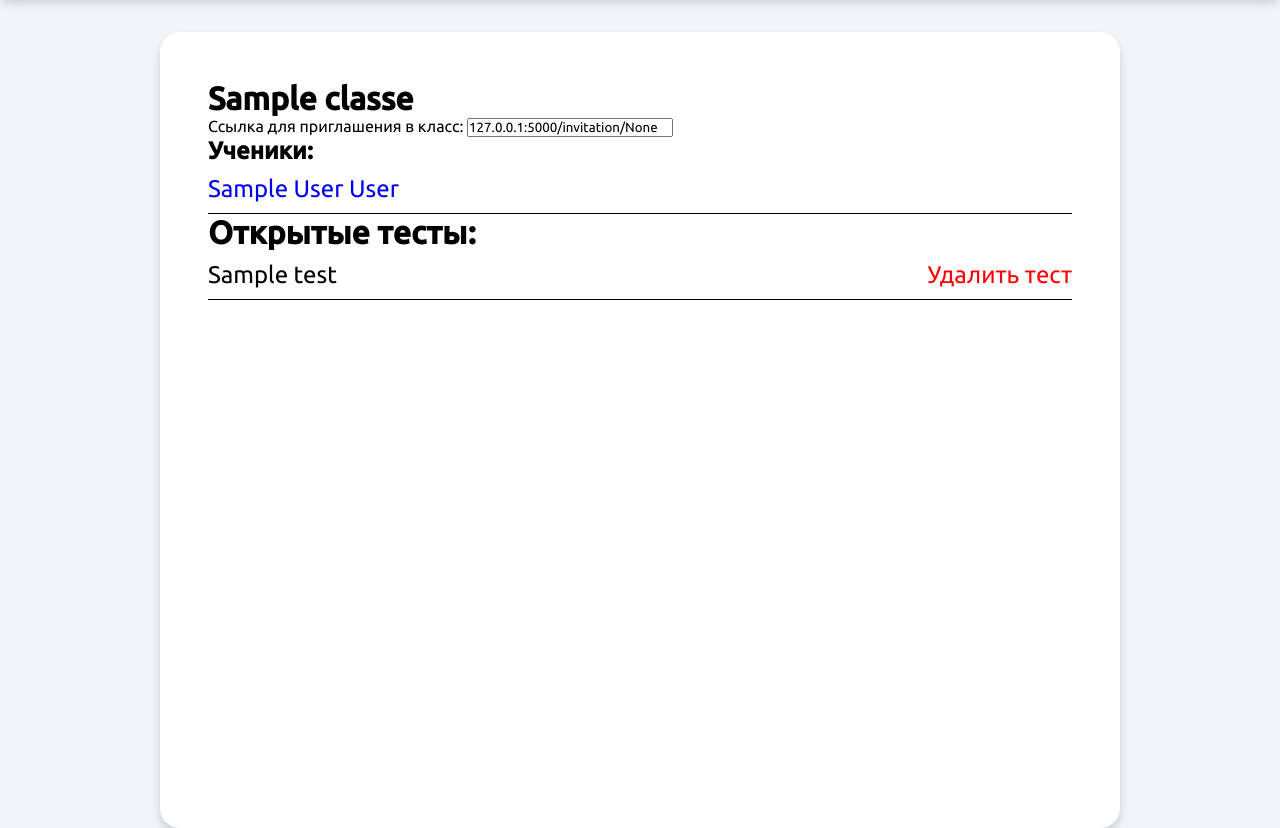
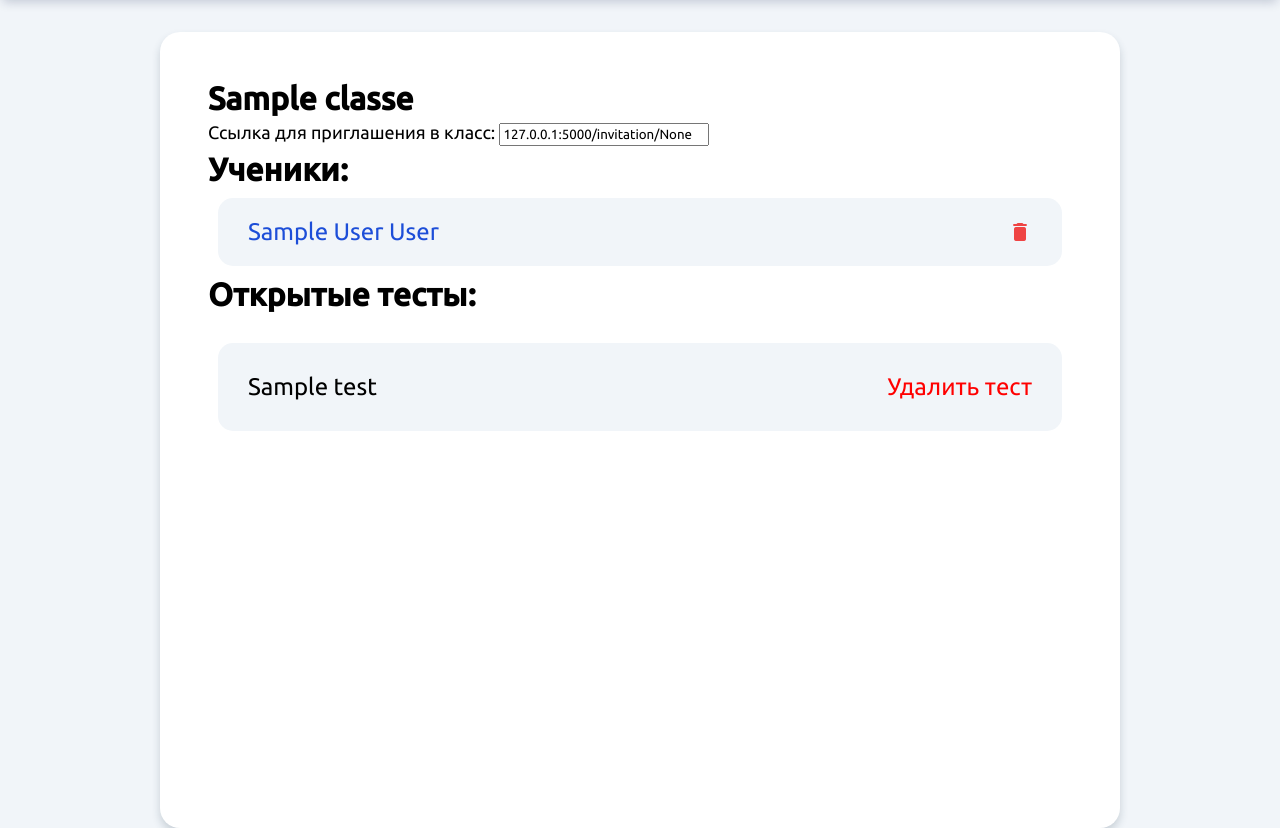
Before and after one commit to syviline/clever, a Flask app: page /panel/class/1 in a window 1280 px wide. Shown: the part 100-928 px from the top of the page. Run offline with Flask 2, Linux system fonts and the light colour scheme; a user stored in the database is signed in; tables that the repository leaves empty hold one stand-in row (values such as "Sample post").

Commit message:
almost final

```diff
--- a/app.py
+++ b/app.py
@@ -87,11 +87,12 @@
 @app.route('/panel/classes')
 @login_required
 def panel_classes():
+    error = request.args.get('error')
     if current_user.status != 1:  # этот код сейчас будет везде, отправляет ученика, который забрел не туда, на страницу ученика.
         return redirect("/schoolar")
     db_sess = db.db_session.create_session()
     classes = db_sess.query(Class).filter(Class.user_id == current_user.id)  # список классов учителя
-    return render_template('panelclasses.html', title='Классы', classes=classes)
+    return render_template('panelclasses.html', title='Классы', classes=classes, error=error)
 
 
 @app.route('/panel/classes/new', methods=['GET', 'POST'])
@@ -333,7 +334,8 @@
     db_sess = db.db_session.create_session()
     test = db_sess.query(Test).filter(Test.id == id).first()
     user = db_sess.query(User).filter(User.id == current_user.id).first()
-    usertest = db_sess.query(UserAnswer).filter(UserAnswer.user_id == current_user.id).filter(UserAnswer.class_id == classid).filter(UserAnswer.test_id == test.id).first()
+    usertest = db_sess.query(UserAnswer).filter(UserAnswer.user_id == current_user.id).filter(
+        UserAnswer.class_id == classid).filter(UserAnswer.test_id == test.id).first()
     useranswers = {}
     if usertest:
         if usertest.completed == 1:
@@ -373,5 +375,48 @@
     return render_template('answerspage.html', tests=tests, user=user, class_=class_)
 
 
+@app.route('/deleteuserfromclass/<int:classid>/<int:userid>')
+def deleteuserfromclass(classid, userid):  # удаление ученика из класса
+    if current_user.status != 1:
+        return redirect("/schoolar")
+    db_sess = db.db_session.create_session()
+    class_ = db_sess.query(Class).filter(Class.id == classid).first()
+    user = db_sess.query(User).filter(User.id == userid).first()
+    if class_.user_id == current_user.id:  # проверяем что класс принадлежит залогиненному юзеру
+        if user in class_.users:  # проверям что ученик действительно есть в классе
+            class_.users.remove(user)
+            db_sess.commit()
+    return redirect('/panel/class/' + str(classid))
+
+
+@app.route('/deletetask/<int:id>')
+def deletetask(id):
+    if current_user.status != 1:
+        return redirect("/schoolar")
+    db_sess = db.db_session.create_session()
+    test = db_sess.query(Test).filter(Test.id == id).first()
+    if test.user_id == current_user.id:
+        db_sess.delete(test)
+        db_sess.commit()
+    return redirect('/panel/tests')
+
+
+@app.route('/deleteclass/<int:id>')
+def deleteclass(id):  # удаление класса
+    db_sess = db.db_session.create_session()
+    class_ = db_sess.query(Class).filter(Class.id == id).first()
+    if class_.user_id == current_user.id:
+        if len(class_.users) != 0:  # В классе не должно быть учеников при удалении.
+            # Так как удаление класса это событие масштабное, чтобы полностью предотвратить возможность
+            # случайного нажатия(учитель может случайно подумать что удаляет ученика из класса,
+            # а на самом деле удаляет сам класс), сервер будет удалять класс только при условии,
+            # что в нем нет учеников.
+            return redirect(
+                '/panel/classes?error=Нельзя удалить класс, пока в нем есть ученики. Удалите всех учеников из класса, а после удалите сам класс.')
+        db_sess.delete(class_)
+        db_sess.commit()
+    return redirect('/panel/classes')
+
+
 if __name__ == "__main__":
     app.run(debug=True)
--- a/static/script/taskedit.js
+++ b/static/script/taskedit.js
@@ -249,6 +249,9 @@
 }
 
 function deleteTask() {
+    if (task.length == 1) {
+        return
+    }
     if ('id' in task[currentTaskId]) {
         delete correctAnswersIds[task[currentTaskId].id]
         delete scores[task[currentTaskId].id]
--- a/static/style/panel.css
+++ b/static/style/panel.css
@@ -3,14 +3,13 @@
     justify-content: space-between;
 }
 
-.content__head button {
-    padding: 0 20px;
+.content__head a {
+    display: flex;
+    align-items: center;
+    padding: 15px 20px;
     background-color: #0ea5e9;
     border: none;
-    border-radius: 5px;
-}
-
-.content__head a {
+    border-radius: 10px;
     color: #FFF;
 }
 
@@ -28,6 +27,29 @@
 
 .class {
     font-size: 24px;
-    padding: 10px 0;
-    border-bottom: 1px solid black;
+    padding: 30px 30px;
+    margin: 30px 10px;
+    background-color: #f1f5f9;
+    border-radius: 15px;
 }
+
+.class a {
+    color: #1D4ED8;
+}
+
+.class a:hover {
+    color: #1E40AF;
+}
+
+.class.schoolar {
+    display: flex;
+    justify-content: space-between;
+    align-items: center;
+    margin: 10px 10px;
+    padding: 20px 30px;
+}
+
+.class.schoolar a {
+    display: flex;
+    justify-content: center;
+}
--- a/templates/class.html
+++ b/templates/class.html
@@ -4,14 +4,18 @@
 <div class="content__head">
     <h1>{{ title }}</h1>
 </div>
-<div>
-    <span>Ссылка для приглашения в класс:</span>
-    <input type="text" readonly value="127.0.0.1:5000/invitation/{{ invitation_link }}" onclick="this.select();">
+<div style="margin: 5px 0; font-size: 18px;">
+    <span style="margin: 5px 0;">Ссылка для приглашения в класс:</span>
+    <input type="text" readonly value="127.0.0.1:5000/invitation/{{ invitation_link }}" onclick="this.select();" style="padding: 2px; outline: none;">
 </div>
-<h2>Ученики:</h2>
+<h1>Ученики:</h1>
+    {% if not schoolars %}
+        <div style="color: #64748b; font-size: 20px;">Пока нет учеников...</div>
+    {% endif %}
 {% for i in schoolars %}
-<div class="class">
+<div class="class schoolar">
     <a href="{{ classid }}/schoolar/{{ i.id }}">{{ i.name }} {{ i.surname }}</a>
+    <a onclick="deleteuser({{ i.id }}, '{{ i.name }} {{ i.surname }}', )" style="cursor: pointer;"><span class="material-icons-round" style="color: #ef4444">delete</span></a>
 </div>
 {% endfor %}
 {% if tests%}
@@ -29,4 +33,12 @@
     <a href="/closetest/{{ i.id }}/{{ classid }}" style="color: red;">Удалить тест</a>
 </div>
 {% endfor %}
+    <script>
+        function deleteuser(id, name) {
+            a = confirm('Вы действительно хотите удалить ученика ' + name + ' из класса?')
+            if (a) {
+                location = '/deleteuserfromclass/{{ classid }}/' + id
+            }
+        }
+    </script>
 {% endblock %}
--- a/templates/newclass.html
+++ b/templates/newclass.html
@@ -2,7 +2,7 @@
 
 {% block content %}
 <h1>Новый класс</h1>
-<form action="/panel/classes/new" class="mt-2" method="POST">
+<form action="/panel/classes/new" class="mt-2" method="POST" class="form">
     {{ form.name.label() }}<br>
     {{ form.name }}<br><br>
     {{ form.submit }}
--- a/templates/panelbase.html
+++ b/templates/panelbase.html
@@ -8,6 +8,8 @@
     <title>{{ title }}</title>
     <link rel="stylesheet" href="{{ url_for('static', filename='style/panelbase.css') }}">
     <link rel="stylesheet" href="{{ url_for('static', filename='style/panel.css') }}">
+    <link rel="preconnect" href="https://fonts.gstatic.com">
+    <link href="https://fonts.googleapis.com/icon?family=Material+Icons+Round" rel="stylesheet">
 </head>
 <body>
     <header>
--- a/templates/schoolar.html
+++ b/templates/schoolar.html
@@ -7,6 +7,10 @@
 {% for class in classes %}
 <div class="class">
     <h3>{{ class.title }}</h3>
+    <h5>Тесты:</h5>
+    {% if not class.tests %}
+        <h6 style="color: #64748b;">Пока ничего не задано</h6>
+    {% endif %}
     {% for i in class.tests %}
     <a href="/test/{{ class.id }}/{{ i.id }}">{{ i.title }}</a><br>
     {% endfor %}
```
Also changed, not shown: templates/panelclasses.html (+14 -2 lines), templates/paneltests.html (+11 -2 lines).
